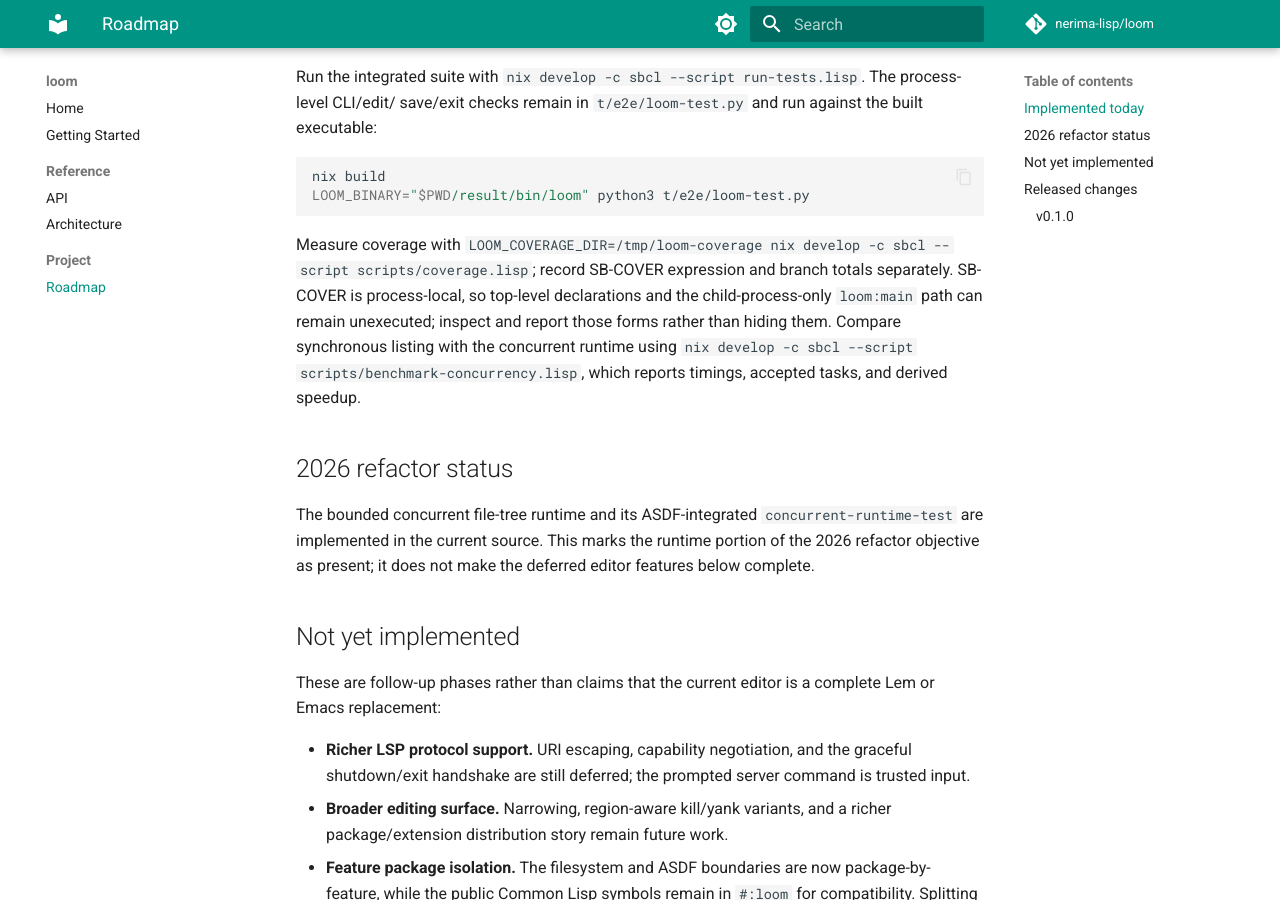
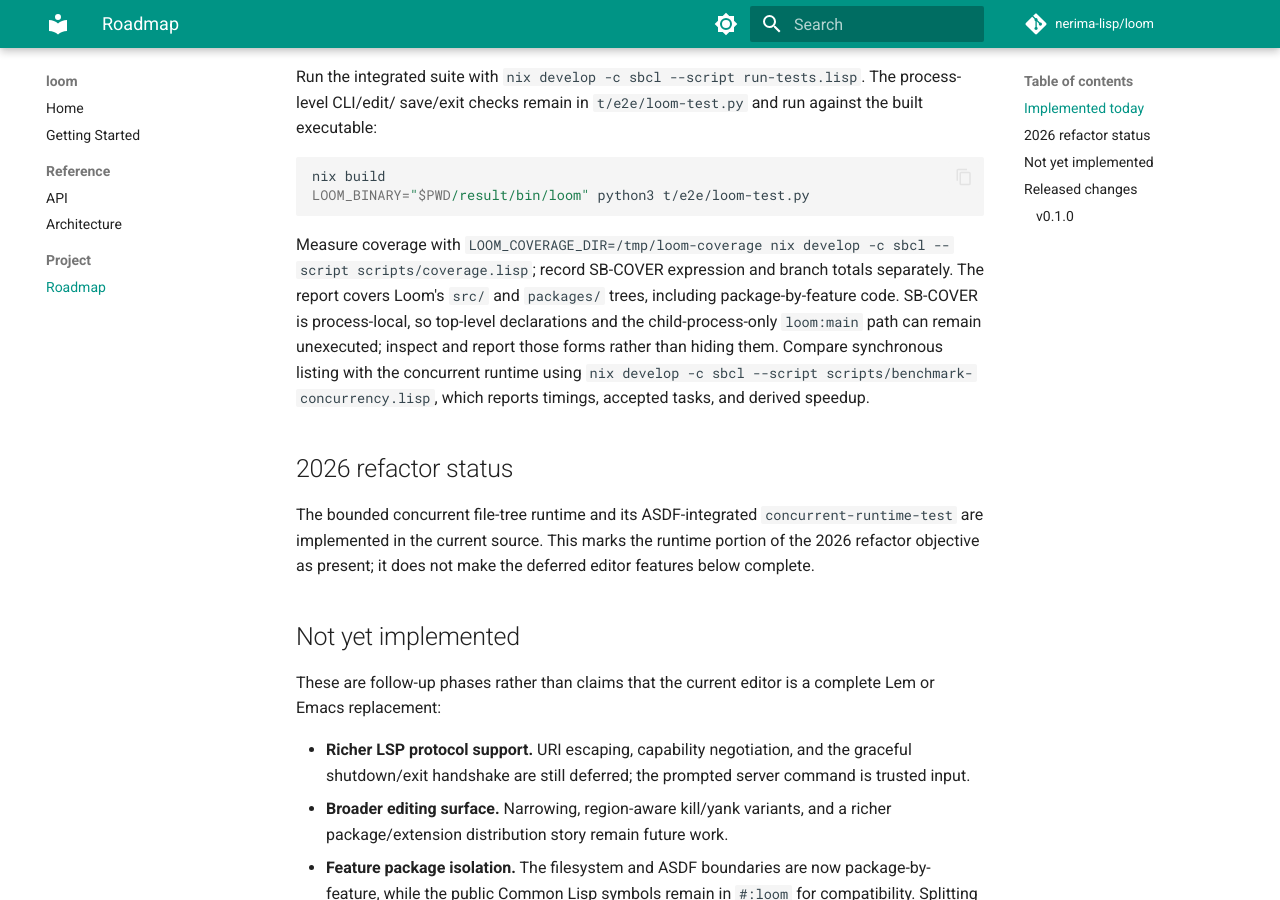
Before and after one commit to nerima-lisp/loom, an MkDocs documentation site: the page built from docs/src/project/roadmap.md, in a window 1280 px wide and 900 px high, scrolled down 1873 px. Built offline with MkDocs 1.6.1 and Material for MkDocs 9.7.7, drawn with Linux system fonts in a browser that asks for light colours; comment, search, counter and statistics services are not loaded.

Commit message:
docs: document package-aware coverage

```diff
--- a/docs/src/project/roadmap.md
+++ b/docs/src/project/roadmap.md
@@ -87,10 +87,11 @@ implemented today from what is deliberately deferred.
   Measure coverage with
   `LOOM_COVERAGE_DIR=/tmp/loom-coverage nix develop -c sbcl --script
   scripts/coverage.lisp`; record SB-COVER expression and branch totals
-  separately. SB-COVER is process-local, so top-level declarations and the
-  child-process-only `loom:main` path can remain unexecuted; inspect and report
-  those forms rather than hiding them. Compare synchronous listing with the
-  concurrent runtime using
+  separately. The report covers Loom's `src/` and `packages/` trees, including
+  package-by-feature code. SB-COVER is process-local, so top-level declarations
+  and the child-process-only `loom:main` path can remain unexecuted; inspect
+  and report those forms rather than hiding them. Compare synchronous listing
+  with the concurrent runtime using
   `nix develop -c sbcl --script scripts/benchmark-concurrency.lisp`, which
   reports timings, accepted tasks, and derived speedup.
 
```
Also changed, not shown: docs/src/getting-started.md (+5 -4 lines), docs/src/reference/architecture.md (+2 -0 lines), README.md.
